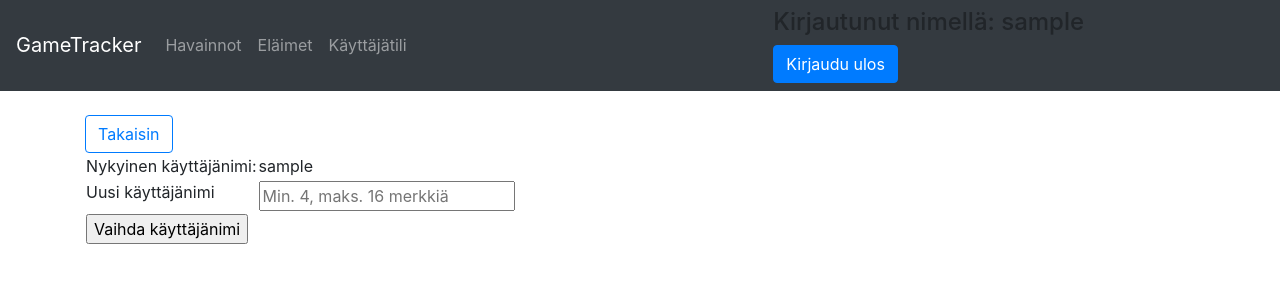
After one commit to LauriTahvanainen/GameTracker, a Flask app: page /auth/change_username in a window 1280 px wide. The commit adds this page. Shown: the top 300 px of the page. Run offline with Flask 2, Linux system fonts and the light colour scheme; a user stored in the database is signed in; tables that the repository leaves empty hold one stand-in row (values such as "Sample post"); some libraries are stand-ins or nearby versions.

Commit message:
Implement changing username.

```diff
--- a/application/auth/forms.py
+++ b/application/auth/forms.py
@@ -1,6 +1,7 @@
 from flask_wtf import FlaskForm
 from wtforms import PasswordField, StringField, validators, IntegerField
 from datetime import date
+
 
 class LoginForm(FlaskForm):
     username = StringField("Käyttäjänimi")
@@ -9,30 +10,50 @@ class LoginForm(FlaskForm):
     class Meta:
         csrf = False
 
+
 class CreateUserForm(FlaskForm):
     username = StringField("Käyttäjänimi", [
-        validators.Length(min=4, max=16, message='Käyttäjänimen on oltava pituudeltaan 4-16 merkkiä!'),
+        validators.Length(
+            min=4, max=16, message='Käyttäjänimen on oltava pituudeltaan 4-16 merkkiä!'),
         validators.input_required(message='Käyttäjänimi ei voi olla tyhjä!')
     ], render_kw={"placeholder": "Min. 4, maks. 16 merkkiä"})
     password = PasswordField("Salasana", [
-        validators.Length(min=8, max=30, message='Salasanan on oltava pituudeltaan 8-30 merkkiä!'),
-        validators.equal_to('confirmPwd', message='Salasanojen on oltava samat!')
+        validators.Length(
+            min=8, max=30, message='Salasanan on oltava pituudeltaan 8-30 merkkiä!'),
+        validators.equal_to(
+            'confirmPwd', message='Salasanojen on oltava samat!')
     ], render_kw={"placeholder": "Min. 8, maks. 30 merkkiä"})
     confirmPwd = PasswordField("Vahvista salasana")
-    name = StringField("Nimi", [validators.input_required(message='Nimi ei voi olla tyhjä!')], render_kw={"placeholder": "Matti Meikäläinen"})
+    name = StringField("Nimi", [validators.input_required(
+        message='Nimi ei voi olla tyhjä!')], render_kw={"placeholder": "Matti Meikäläinen"})
     city = StringField("Kaupunki", render_kw={"placeholder": "Nurmes"})
-    age = IntegerField("Syntymävuosi", [validators.number_range(min=int(date.today().year) - 125, max=int(date.today().year), message=("Syntymävuoden on oltava välillä " + str((int(date.today().year) - 125)) + " ja " + str(int(date.today().year))) + "!")], render_kw={"placeholder": "1982"})
+    age = IntegerField("Syntymävuosi", [validators.number_range(min=int(date.today().year) - 125, max=int(date.today().year), message=(
+        "Syntymävuoden on oltava välillä " + str((int(date.today().year) - 125)) + " ja " + str(int(date.today().year))) + "!")], render_kw={"placeholder": "1982"})
 
     class Meta:
         csrf = False
 
+
 class ChangePasswordForm(FlaskForm):
     oldPassword = PasswordField("Nykyinen salasana")
     password = PasswordField("Uusi salasana", [
-        validators.Length(min=8, max=30, message='Salasanan on oltava pituudeltaan 8-30 merkkiä!'),
-        validators.equal_to('confirmPassword', message='Salasanojen on oltava samat!')
+        validators.Length(
+            min=8, max=30, message='Salasanan on oltava pituudeltaan 8-30 merkkiä!'),
+        validators.equal_to('confirmPassword',
+                            message='Salasanojen on oltava samat!')
     ], render_kw={"placeholder": "Min. 8, maks. 30 merkkiä"})
     confirmPassword = PasswordField("Vahvista uusi salasana")
 
     class Meta:
         csrf = False
+
+
+class ChangeUsernameForm(FlaskForm):
+    username = StringField("Uusi käyttäjänimi", [
+        validators.Length(
+            min=4, max=16, message='Käyttäjänimen on oltava pituudeltaan 4-16 merkkiä!'),
+        validators.input_required(message='Käyttäjänimi ei voi olla tyhjä!')
+    ], render_kw={"placeholder": "Min. 4, maks. 16 merkkiä"})
+
+    class Meta:
+        csrf = False
--- a/application/auth/views.py
+++ b/application/auth/views.py
@@ -1,6 +1,6 @@
 from application import app, db, login_required
 from application.auth.models import User
-from application.auth.forms import LoginForm, CreateUserForm, ChangePasswordForm
+from application.auth.forms import LoginForm, CreateUserForm, ChangePasswordForm, ChangeUsernameForm
 from flask_login import login_user, logout_user, current_user
 from flask import render_template, request, redirect, url_for, flash
 from werkzeug.security import generate_password_hash, check_password_hash
@@ -101,3 +101,23 @@ def auth_user_info():
 @login_required(role="ADMIN")
 def auth_list():
     return render_template("auth/list.html", users=User.query.all())
+
+@app.route("/auth/change_username", methods=["GET", "POST"])
+@login_required()
+def auth_change_username():
+    if request.method == "GET":
+        return render_template("auth/changeusername.html", form=ChangeUsernameForm())
+
+    form = ChangeUsernameForm(request.form)
+    if form.username.data == current_user.username:
+        return render_template("auth/changeusername.html", form=form, error="Uusi käyttäjänimi on sama kuin nykyinen käyttäjänimi!")
+    if form.validate():
+        try:
+            current_user.username = form.username.data
+            db.session().commit()
+        except:
+            db.session().rollback()
+            return render_template("auth/changeusername.html", form=form, error="Käyttäjänimi on varattu!")
+        flash("Käyttäjänimi vaihdettu onnistuneesti")
+        return render_template("auth/menu.html")
+    return render_template("auth/changeusername.html", form=form)
--- a/application/templates/animals/listanimals.html
+++ b/application/templates/animals/listanimals.html
@@ -17,7 +17,7 @@
                     <td>{{ animal.lat_name }}</td>
                     <td><a href={{ animal.info }}>{{ animal.info }}</a></td>
                     {% if current_user.get_urole() == 'ADMIN' %}
-                    <td><a href={{ url_for('animal_edit_or_delete', animal_id=animal.animal_id) }} class="btn btn-primary">Muokkaa tai poista</a></td>
+                    <td><a href={{ url_for('animal_edit_or_delete', animal_id=animal.animal_id) }} class="btn btn-outline-primary">Muokkaa tai poista</a></td>
                     {% endif %}
             </tr>
             {% endfor %}
--- /dev/null
+++ b/application/templates/auth/changeusername.html
@@ -0,0 +1,35 @@
+{% extends "layout.html" %}
+
+{% block body %}
+{{ error }}
+<form method="POST" action="{{ url_for('auth_change_username') }}">
+    <table>
+        <tr>
+            <td>
+                Nykyinen käyttäjänimi:
+            </td>
+            <td>
+                {{ current_user.username }}
+            </td>
+        </tr>
+        <tr>
+            <td>
+                {{ form.username.label }}
+            </td>
+            <td>
+                {{ form.username }}
+            </td>
+            <td>
+                {% for error in form.username.errors %}
+                <div>{{ error }}</div>
+                {% endfor %}
+            </td>
+        </tr>
+        <tr>
+            <td colspan="2">
+                <input type="submit" value="Vaihda käyttäjänimi" />
+            </td>
+        </tr>
+</form>
+<a href="{{ url_for('auth_menu') }}" class="btn btn-outline-primary">Takaisin</a>
+{% endblock %}
--- a/application/templates/auth/deleteuserform.html
+++ b/application/templates/auth/deleteuserform.html
@@ -4,7 +4,7 @@
 {{ error }}
 <form method="POST" action="{{ url_for('auth_delete') }}">
             <td colspan="2">
-                <input type="submit" value="Poista käyttäjäsi" onclick="return confirm('Oletko varma, että haluat poistaa käyttäjätilisi? Havaintosi eivät häviä järjestelmästä.')" />
+                <input type="submit" value="Poista käyttäjätilisi" onclick="return confirm('Oletko varma, että haluat poistaa käyttäjätilisi? Havaintosi eivät häviä järjestelmästä.')" />
             </td>
         </tr>
 </form>
--- a/application/templates/auth/menu.html
+++ b/application/templates/auth/menu.html
@@ -3,7 +3,8 @@
 {% block body %}
 <div>
     <p><a href="{{ url_for('auth_changepw') }}">Vaihda salasana</a></p>
+    <p><a href="{{ url_for('auth_change_username') }}">Vaihda käyttäjänimi</a></p>
+    <p><a href="{{ url_for('auth_user_info') }}">Tarkastele omia käyttäjätietoja</a></p>
     <p><a href="{{ url_for('auth_delete') }}">Poista käyttäjätili</a></p>
-    <p><a href="{{ url_for('auth_user_info') }}">Tarkastele omia käyttäjätietoja</a></p>
 </div>
 {% endblock %}
--- a/application/templates/layout.html
+++ b/application/templates/layout.html
@@ -4,9 +4,8 @@
 <head>
   <meta charset="utf-8">
   <meta name="viewport" content="width=device-width, initial-scale=1, shrink-to-fit=no">
-  <a href="{{ url_for('index') }}">
-    <title>GameTracker</title>
-  </a>
+  <title>GameTracker</title>
+
   <link rel="stylesheet" href="https://maxcdn.bootstrapcdn.com/bootstrap/4.0.0/css/bootstrap.min.css"
     integrity="sha384-Gn5384xqQ1aoWXA+058RXPxPg6fy4IWvTNh0E263XmFcJlSAwiGgFAW/dAiS6JXm" crossorigin="anonymous">
 </head>
@@ -14,7 +13,7 @@
 <body>
 
   <nav class="navbar navbar-expand-md navbar-dark bg-dark mb-4">
-    <a class="navbar-brand" href="#">GameTracker</a>
+    <a class="navbar-brand" href="{{ url_for('index') }}">GameTracker</a>
     <button class="navbar-toggler" type="button" data-toggle="collapse" data-target="#navbarCollapse"
       aria-controls="navbarCollapse" aria-expanded="false" aria-label="Toggle navigation">
       <span class="navbar-toggler-icon"></span>
@@ -31,7 +30,7 @@
         <li class="nav-item">
           <a class="nav-link" href="{{ url_for('auth_menu') }}">Käyttäjätili</a>
         </li>
-         {% if current_user.get_urole() == 'ADMIN' %}
+        {% if current_user.get_urole() == 'ADMIN' %}
         <li class="nav-item">
           <a class="nav-link" href="{{ url_for('equipment_menu') }}">Välineet</a>
         </li>
@@ -44,11 +43,11 @@
       <div class="form-inline mt-2 mt-md-0" style="margin-right: 5%">
 
         {% if current_user.is_authenticated %}
-        <h4 style="margin-right: 5%">Kirjautunut nimellä: {{ current_user.name }} </h4>
+        <h4 style="margin-right: 5%">Kirjautunut nimellä: {{ current_user.username }} </h4>
         <a href="{{ url_for('auth_logout') }}" class="btn btn-primary">Kirjaudu ulos</a>
         {% else %}
-        <a style="margin-inline-end: 5%" href="{{ url_for('auth_login') }}" class="btn btn-primary">Kirjaudu</a>
-        <a href="{{ url_for('auth_create') }}" class="btn btn-primary">Luo uusi käyttäjä</a>
+        <a style="margin-inline-end: 5%" href="{{ url_for('auth_login') }}" class="btn btn-outline-primary">Kirjaudu</a>
+        <a href="{{ url_for('auth_create') }}" class="btn btn-outline-primary">Luo uusi käyttäjä</a>
         {% endif %}
       </div>
     </div>
--- a/application/templates/observations/listuser.html
+++ b/application/templates/observations/listuser.html
@@ -210,12 +210,12 @@
                 {% if obs.Leveysaste == 404 %}
                 <td>Ei annettu</td>
                 {% else %}
-                <td>{{ '%0.6f' | format(obs.Leveysaste|float) }}</td>
+                <td><a href="http://www.openstreetmap.org/?mlat={{ '%0.6f' | format(obs.Pituusaste|float) }}&mlon={{ '%0.6f' | format(obs.Leveysaste|float) }}&zoom=12">{{ '%0.6f' | format(obs.Leveysaste|float) }}</a></td>
                 {% endif %}
                 {% if obs.Pituusaste == 404 %}
                 <td>Ei annettu</td>
                 {% else %}
-                <td>{{ '%0.6f' | format(obs.Pituusaste|float) }}</td>
+                <td><a href="http://www.openstreetmap.org/?mlat={{ '%0.6f' | format(obs.Pituusaste|float) }}&mlon={{ '%0.6f' | format(obs.Leveysaste|float) }}&zoom=12">{{ '%0.6f' | format(obs.Pituusaste|float) }}</a></td>
                 {% endif %}
                 <td>{{ obs.Elain }}</td>
                 {% if obs.Paino == -404 %}
```
